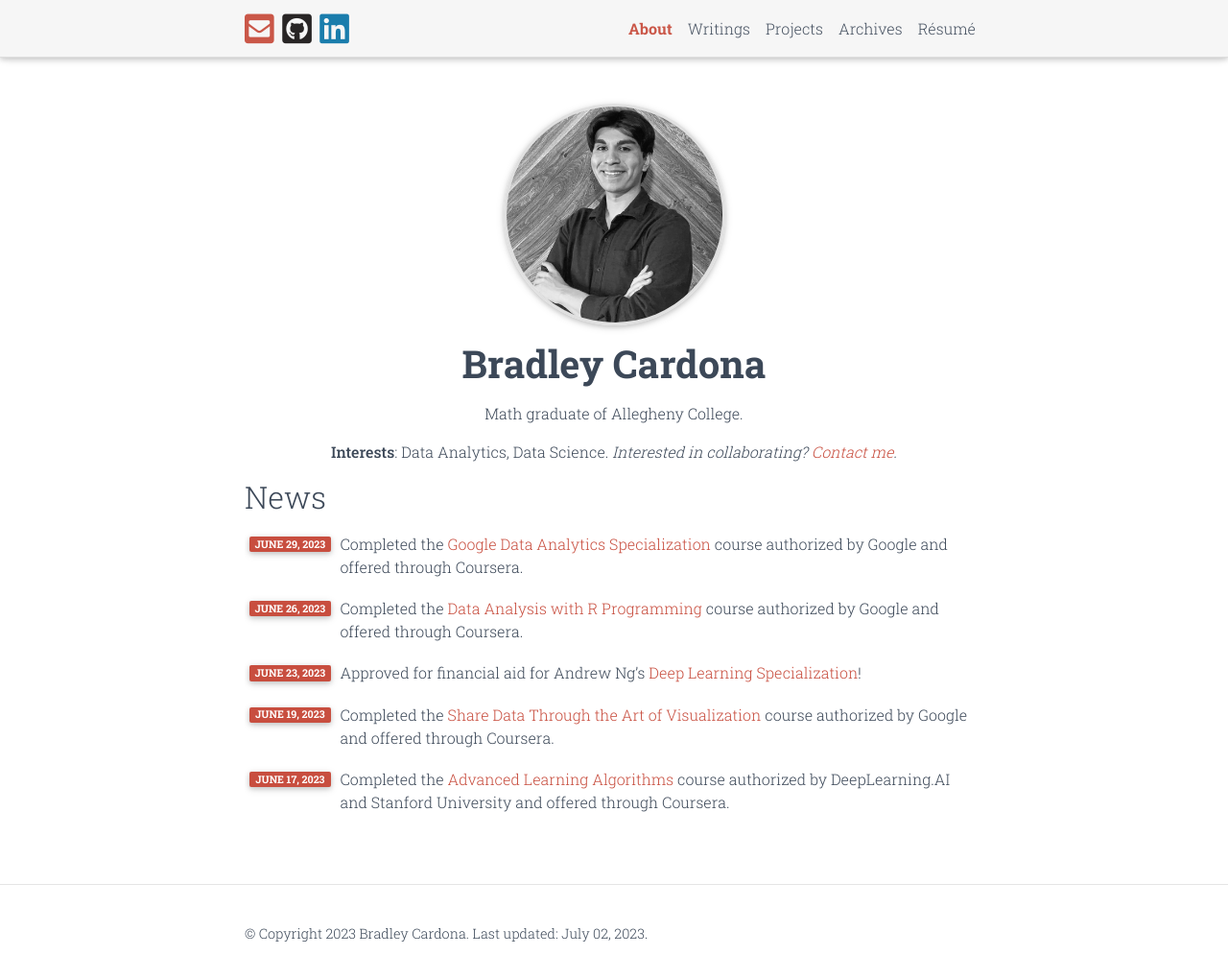
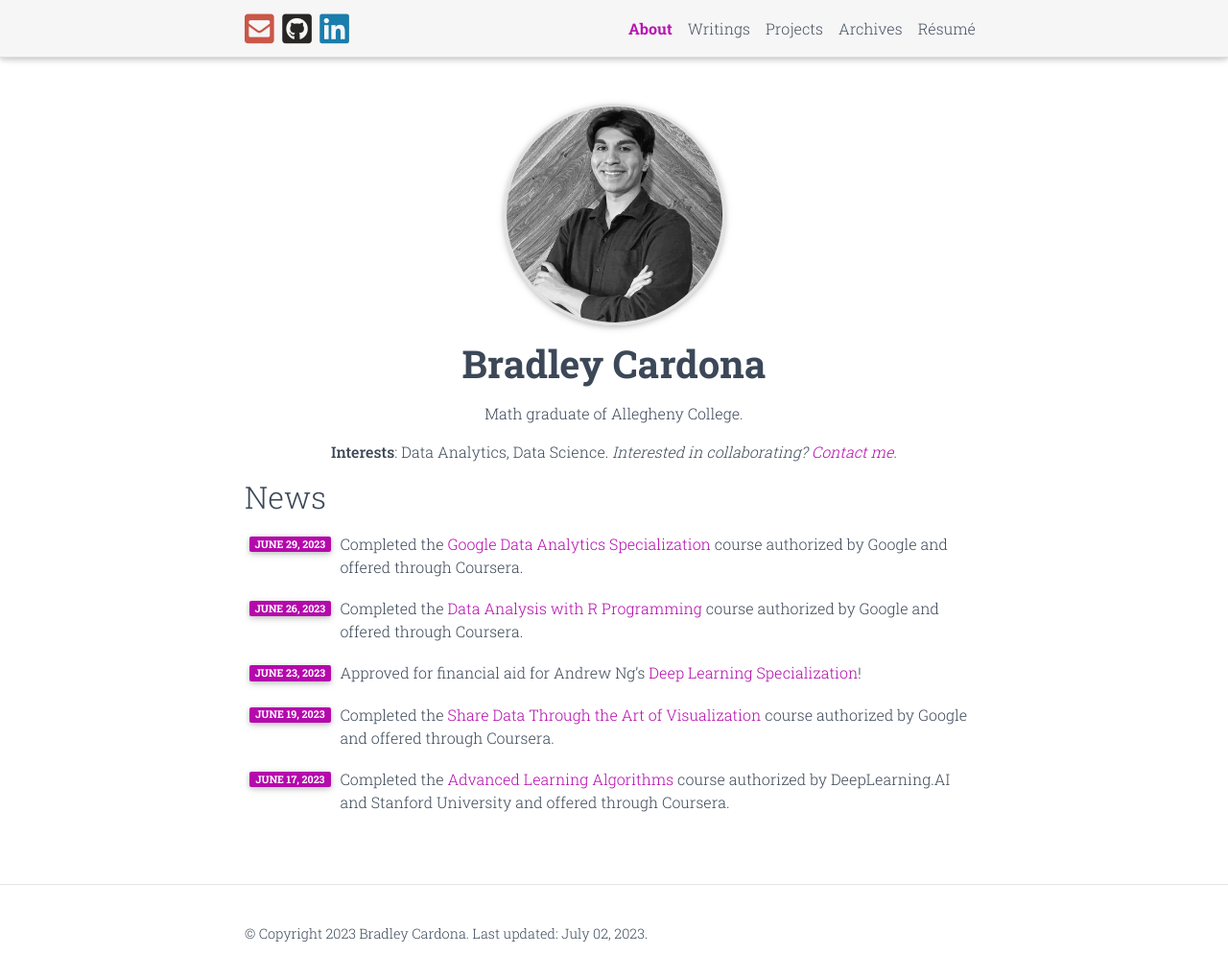
Before and after one commit to BMCARDONA/bmcardona.github.io, a Jekyll site: the page built from _pages/about.md, in a window 1280 px wide and 1024 px high. Shown: the top 1020 px of the window at 96% size. Built offline with Jekyll 4.4.1, drawn with Linux system fonts in a browser that asks for light colours; full-size pictures stand in for the smaller copies a plugin makes; comment, search, counter and statistics services are not loaded; a style sheet for code colours, icons or effects is not loaded.

Commit message:
add nice purple color

```diff
--- a/_sass/_themes.scss
+++ b/_sass/_themes.scss
@@ -8,8 +8,8 @@
   --global-code-bg-color: #{$code-bg-color-light};
   --global-text-color: #{$dark-font-color};
   --global-text-color-light: #{$grey-color};
-  --global-theme-color: #{$wolfram-color};
-  --global-hover-color: #{$wolfram-color};
+  --global-theme-color: #{$nice-purple-color};
+  --global-hover-color: #{$nice-purple-color};
   --global-footer-bg-color: #{$grey-color-dark};
   --global-footer-text-color: #{$grey-color-light};
   --global-footer-link-color: #{$white-color};
@@ -55,6 +55,7 @@
     padding-left: 10px;
     padding-top: 12px;
     display : block;
+
   }
   .fa-moon {
     display : none;
--- a/_sass/_variables.scss
+++ b/_sass/_variables.scss
@@ -30,7 +30,7 @@
 // $wolfram-color:       rgb(33, 82, 206);
 $soft-purple-color:   #643b95 !default;
 $soft-pink-color:     #e84444 !default;
-$purple-color:        rgb(87, 71, 195);
+$nice-purple-color:   #b509ac;
 $aqua-color:          #17A2C5;
 
 $grey-color:          #828282 !default;
```
